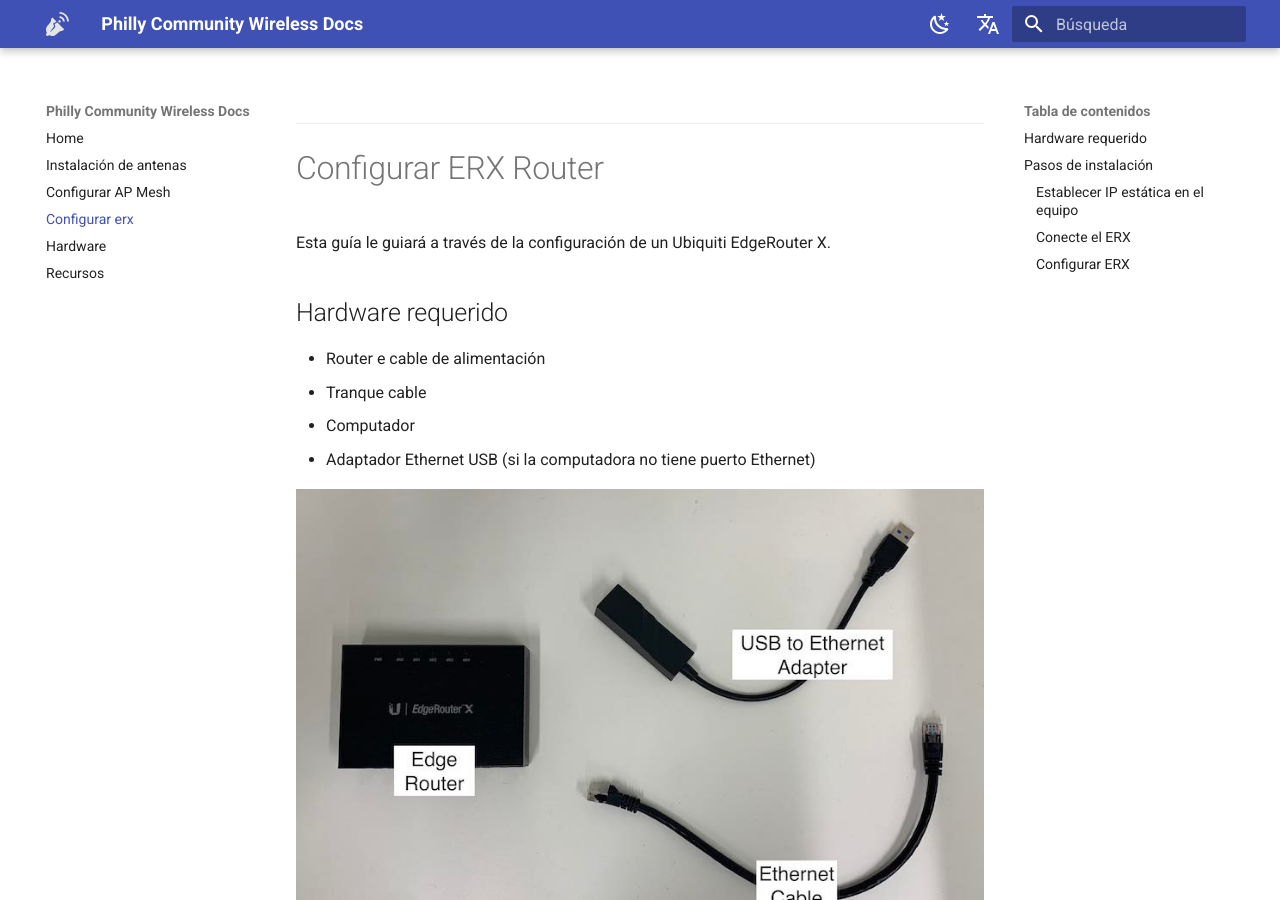
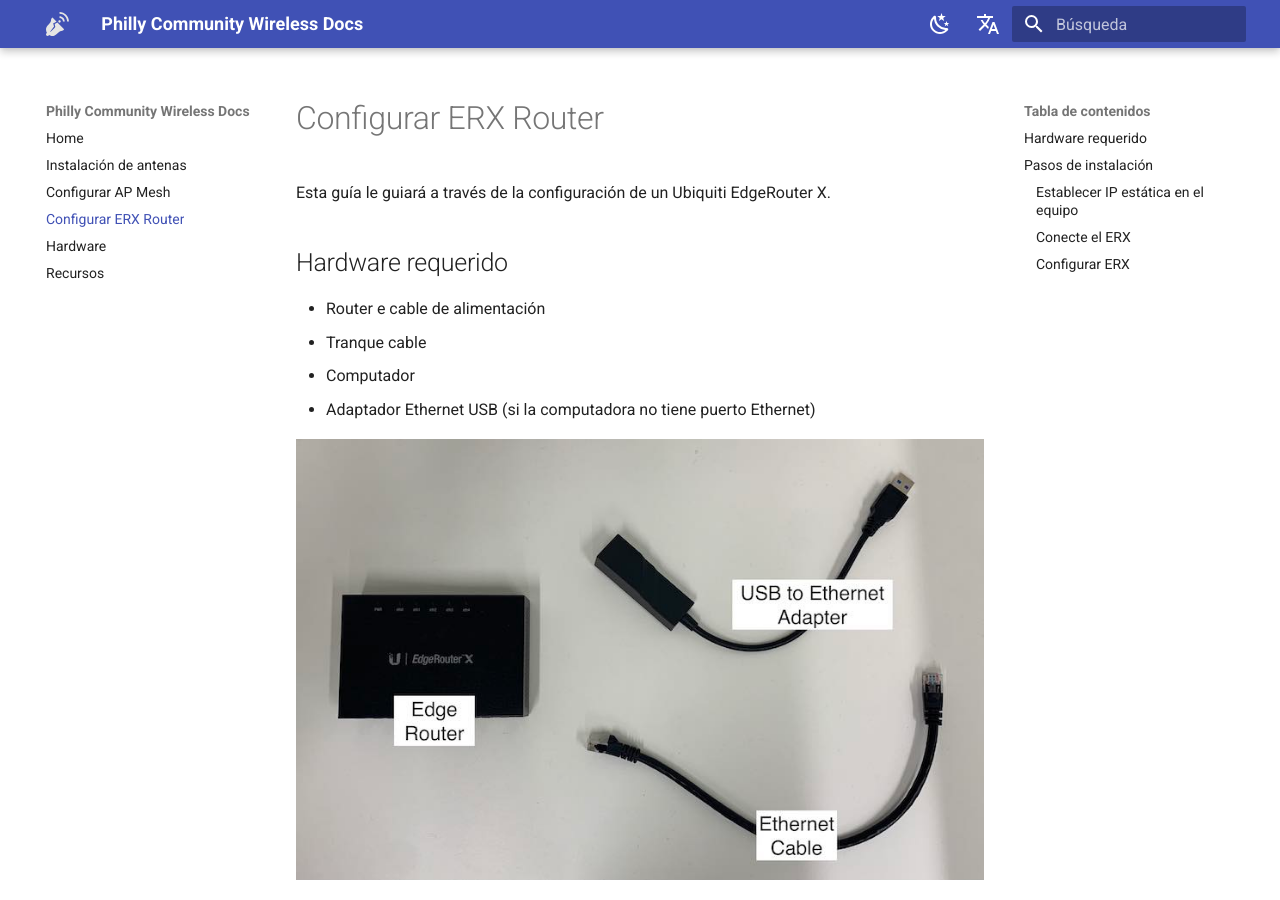
Before and after one commit to phillycommunitywireless/docs-es, an MkDocs documentation site: the page built from docs/configurar-erx.md, in a window 1280 px wide and 900 px high. Built offline with MkDocs 1.6.1 and Material for MkDocs 9.7.7, drawn with Linux system fonts in a browser that asks for light colours; comment, search, counter and statistics services are not loaded.

Commit message:
Update configurar-erx.md

```diff
--- a/docs/configurar-erx.md
+++ b/docs/configurar-erx.md
@@ -1,4 +1,5 @@
 ---
+Title: Configurar ERX Router
 
 ---
 # Configurar ERX Router
```
